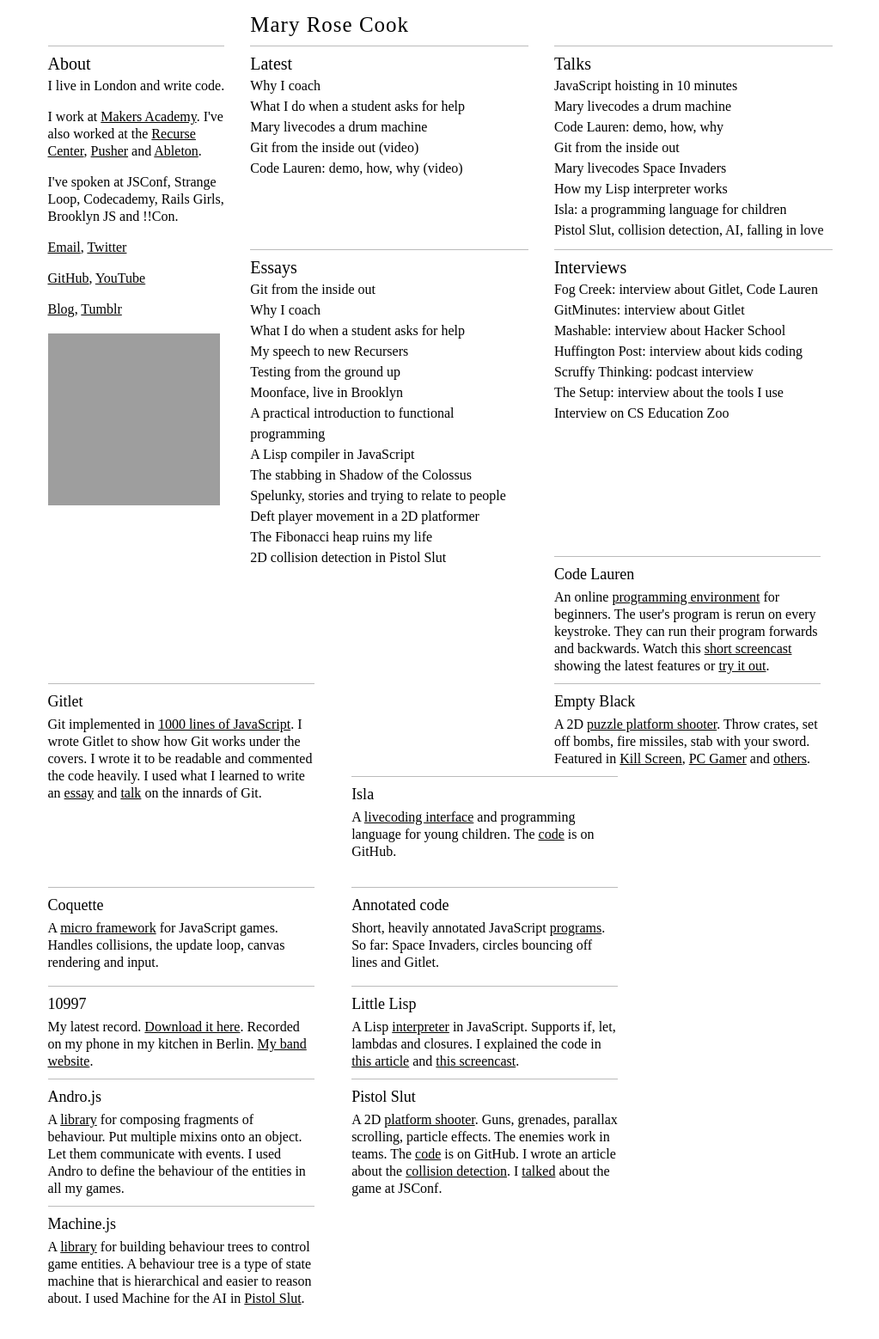
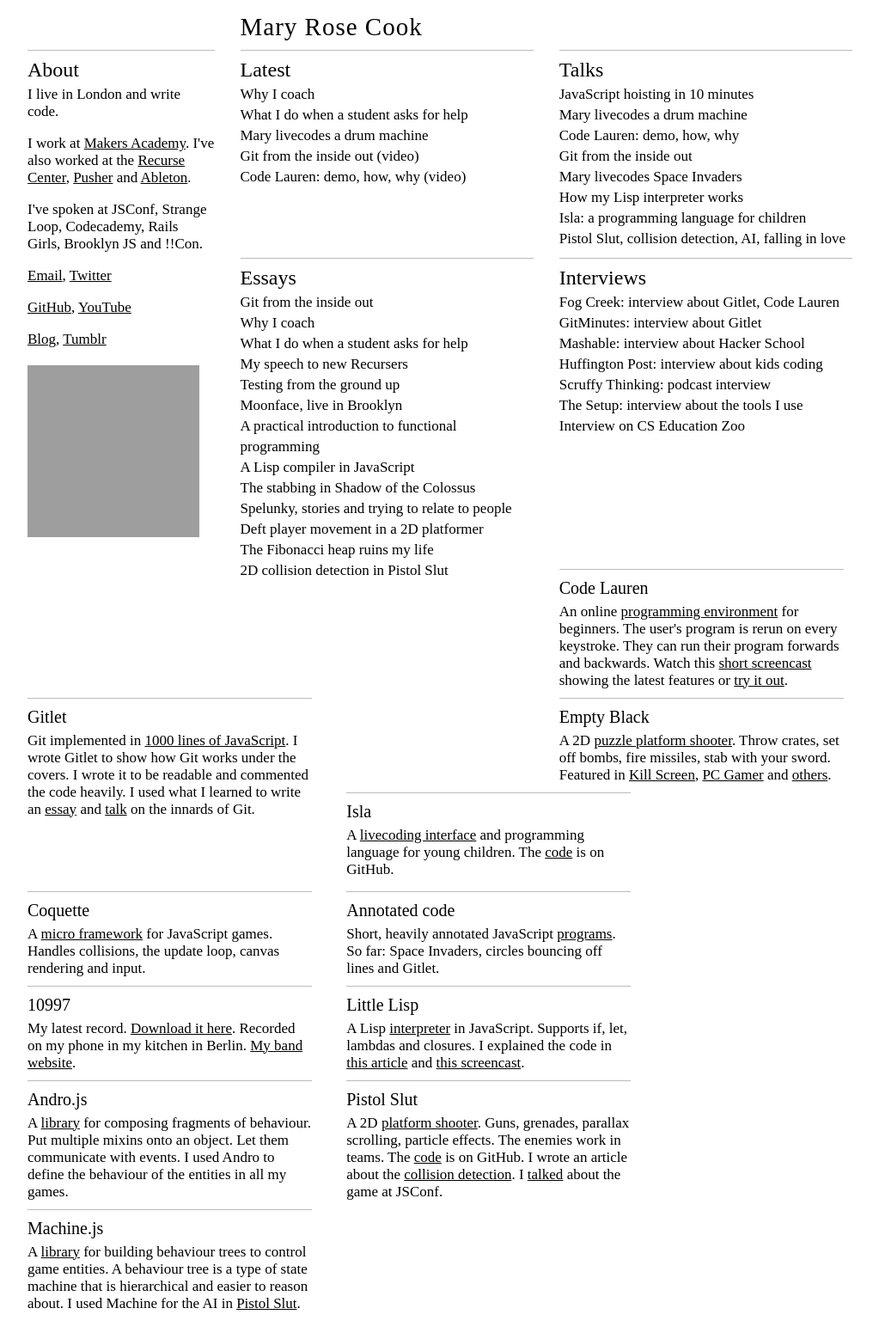
Before and after one commit to zahrabakhshalizadeh/maryrosecook.com, a Jekyll site: the page index.html, which Jekyll copies as it is, in a window 1280 px wide. Shown: the whole page at 86% size, without its empty margins (128-1151 px from the left). Built offline with Jekyll 4.4.1, drawn with Linux system fonts in a browser that asks for light colours; some web fonts are replaced; after the commit the page ends 1532 px from its top, so only the background shows below that; grey boxes are pictures that could not be loaded.

Commit message:
Stop using Gill Sans Book

```diff
--- a/css/blog.css
+++ b/css/blog.css
@@ -374,7 +374,7 @@
 
 @media handheld, only screen and (max-width: 767px) {
   body {
-    font-family: "Gill Sans W01 Book";
+    font-family: "Gill Sans WGL W01 Light";
     font-size: 1.25em;
   }
 
--- a/css/homepage.css
+++ b/css/homepage.css
@@ -5,18 +5,19 @@
 }
 
 body {
-  font-family: "Gill Sans W01 Book";
+  font-family: "Gill Sans WGL W01 Light";
   margin: 0px;
-  font-size: 16px;
+  font-size: 17px;
   text-rendering: optimizeLegibility;
   font-feature-settings: "kern";
   -webkit-font-feature-settings: "kern";
   -moz-font-feature-settings: "kern";
   -moz-font-feature-settings: "kern=1";
+  font-kerning: normal;
 }
 
 h1 {
-  font-size: 25px;
+  font-size: 29px;
   letter-spacing: 1px;
   padding-bottom: 0px;
   margin: 0 0 0px 0;
@@ -26,7 +27,7 @@
 h2 {
   padding-top: 9px;
   border-top: 1px solid #bbb;
-  font-size: 20px;
+  font-size: 24px;
   margin-top: 0;
   margin-bottom: 0;
   padding-bottom: 0.2em;
@@ -36,7 +37,7 @@
 h3 {
   border-top: 1px solid #bbb;
   padding-top: 10px;
-  font-size: 18px;
+  font-size: 20px;
   margin: 0 0 6px 0;
   font-weight: normal;
 }
@@ -69,7 +70,7 @@
 .project {
   margin-top: 0;
   padding-top: 0;
-  width: 320px;
+  width: 341px;
   position: relative;
   margin-bottom: 0;
 }
@@ -111,8 +112,8 @@
 }
 
 .grid {
-	max-width: 963px;
-	min-width: 963px;
+	max-width: 1010px;
+	min-width: 1010px;
 	margin: 0 auto;
 	overflow: hidden;
 }
@@ -216,7 +217,7 @@
 
 @media handheld, only screen and (max-width: 767px) {
   body {
-    font-family: "Gill Sans W01 Book";
+    font-family: "Gill Sans WGL W01 Light";
     font-size: 18px;
   }
 
--- a/index.html
+++ b/index.html
@@ -173,7 +173,7 @@
       </div>
 
       <div class="col-4point5-12">
-        <div class="content project" style="height: 129px;">
+        <div class="content project" style="height: 115px;">
           <h3><a href="http://islalanguage.org">Isla</a></h3>
           <p>
             A <a href="http://islalanguage.org">livecoding interface</a> and programming language for young children.
@@ -196,7 +196,7 @@
       </div>
 
       <div class="col-4point5-12">
-        <div class="content project" style="height: 115px;">
+        <div class="content project" style="height: auto;">
           <h3><a href="http://annotated-code.maryrosecook.com">Annotated code</a></h3>
           <p>
             Short, heavily annotated JavaScript
@@ -258,7 +258,7 @@
       <div class="col-3-12 left-shunt">&nbsp;</div>
 
       <div class="col-4point5-12">
-        <div class="content project" style="height: 160px;">
+        <div class="content project" style="height: auto;">
           <h3><a href="http://machinejs.maryrosecook.com">Machine.js</a></h3>
           <p>
             A <a href="http://machinejs.maryrosecook.com">library</a> for building behaviour trees to control game entities.
```
